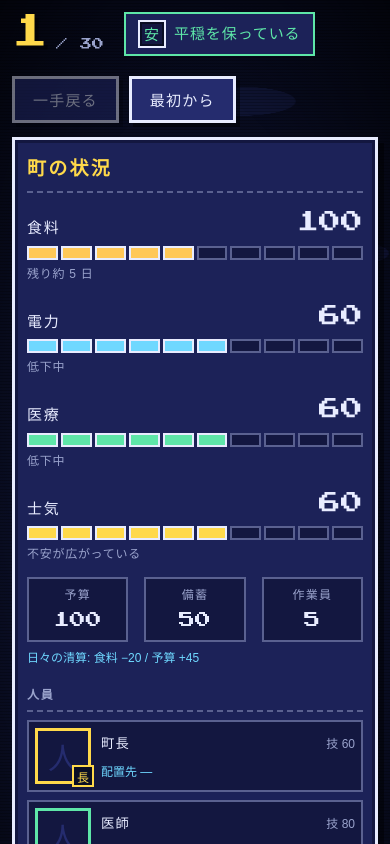
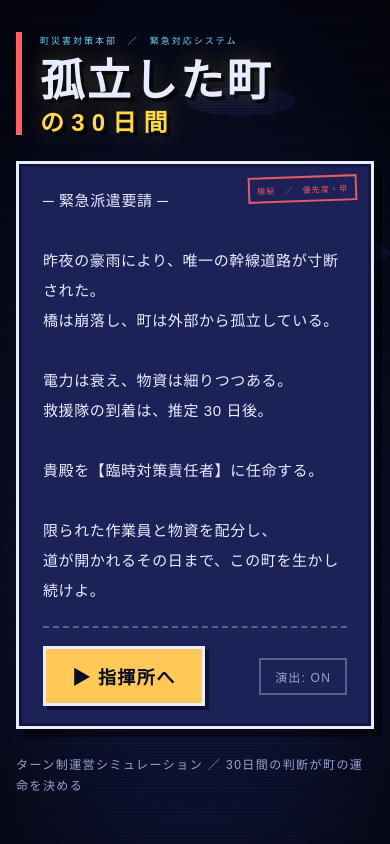
Before and after one commit to ivgtr/tozasareta-machi, a React (Vite) app: page / in a window 390 px wide. Shown: the top 844 px of the page. Built offline with nearby package versions, Linux system fonts and the light colour scheme; a web font is replaced by a local one.

Commit message:
feat(p7): 画面とセッション（ブリーフィング風タイトル、新規/再開、エンディングからタイトルへ、終了時セーブクリア、演出ON/OFF設定）

```diff
--- a/src/ui/App.tsx
+++ b/src/ui/App.tsx
@@ -1,10 +1,37 @@
+import { useState } from 'react'
 import { StoreProvider } from './StoreProvider'
+import { useStore } from './store-context'
+import { randomSeed } from './store'
 import { PlayScreen } from './screens/PlayScreen'
+import { TitleScreen } from './screens/TitleScreen'
+
+type Screen = 'title' | 'play'
+
+function Root() {
+  const [screen, setScreen] = useState<Screen>('title')
+  const { store, dispatch } = useStore()
+
+  const hasProgress = store.state.report.length > 0 || store.state.day > 1
+  const canResume = hasProgress && store.state.phase === 'planning'
+
+  const newGame = () => {
+    if (hasProgress && !window.confirm('新しいゲームを始めますか？現在の進行は失われます。')) return
+    dispatch({ type: 'newGame', seed: randomSeed() })
+    setScreen('play')
+  }
+  const resume = () => setScreen('play')
+  const backToTitle = () => setScreen('title')
+
+  if (screen === 'title') {
+    return <TitleScreen onNewGame={newGame} onResume={resume} canResume={canResume} />
+  }
+  return <PlayScreen onExit={backToTitle} />
+}
 
 export function App() {
   return (
     <StoreProvider>
-      <PlayScreen />
+      <Root />
     </StoreProvider>
   )
 }
--- a/src/ui/StoreProvider.tsx
+++ b/src/ui/StoreProvider.tsx
@@ -1,6 +1,6 @@
 import { useEffect, useReducer, type ReactNode } from 'react'
 import type { StoreState } from './store'
-import { loadStore, randomSeed, saveStore, storeReducer } from './store'
+import { clearSave, loadStore, randomSeed, saveStore, storeReducer } from './store'
 import { StoreContext } from './store-context'
 import { createInitialState } from '../game/state'
 
@@ -11,7 +11,8 @@ function initStore(): StoreState {
 export function StoreProvider({ children }: { children: ReactNode }) {
   const [store, dispatch] = useReducer(storeReducer, undefined, initStore)
   useEffect(() => {
-    saveStore(store)
+    if (store.state.phase === 'ended') clearSave()
+    else saveStore(store)
   }, [store])
   return <StoreContext.Provider value={{ store, dispatch }}>{children}</StoreContext.Provider>
 }
--- a/src/ui/components/EndingOverlay.tsx
+++ b/src/ui/components/EndingOverlay.tsx
@@ -1,23 +1,33 @@
-import type { GameState } from '../../game/types'
+import type { Ending, GameState } from '../../game/types'
 import { BALANCE } from '../../game/data/balance'
 import { artSpec } from '../art/manifest'
 import { PixelArt } from '../art/PixelArt'
 import { PixelButton } from './PixelButton'
 
+const ENDING_FLAVOR: Record<Ending, string> = {
+  full_recovery: '町は光を取り戻した。あなたの30日間は、奇跡として語り継がれるだろう。',
+  managed_sacrifice: '町は存続した。だが、その代償は決して小さくなかった。',
+  self_governance: '復旧は遅れた。だが町は、何にも代えがたい結びつきを手に入れた。',
+  collapse: '町は静まり返った。あなたの30日間は、途中で途絶えた。',
+}
+
 interface EndingOverlayProps {
   state: GameState
   onRestart: () => void
+  onBackToTitle: () => void
 }
 
-export function EndingOverlay({ state, onRestart }: EndingOverlayProps) {
+export function EndingOverlay({ state, onRestart, onBackToTitle }: EndingOverlayProps) {
   if (state.phase !== 'ended' || !state.ending) return null
-  const spec = artSpec('ending', state.ending)
+  const ending = state.ending
+  const spec = artSpec('ending', ending)
   const reached = Math.min(state.day - 1, BALANCE.days)
   return (
     <div className="ending-overlay" role="dialog" aria-modal="true">
       <div className="ending-overlay__card">
-        <PixelArt kind="ending" id={state.ending} />
-        <h2 className="ending-overlay__title">{spec?.label ?? state.ending}</h2>
+        <PixelArt kind="ending" id={ending} />
+        <h2 className="ending-overlay__title">{spec?.label ?? ending}</h2>
+        <p className="ending-overlay__flavor">{ENDING_FLAVOR[ending]}</p>
         <dl className="ending-overlay__stats">
           <div>
             <dt>到達</dt>
@@ -32,9 +42,12 @@ export function EndingOverlay({ state, onRestart }: EndingOverlayProps) {
             <dd>{state.flags.cooperation}</dd>
           </div>
         </dl>
-        <PixelButton primary onClick={onRestart}>
-          もう一度
-        </PixelButton>
+        <div className="ending-overlay__actions">
+          <PixelButton primary onClick={onRestart}>
+            もう一度
+          </PixelButton>
+          <PixelButton onClick={onBackToTitle}>タイトルへ</PixelButton>
+        </div>
       </div>
     </div>
   )
--- a/src/ui/screens/PlayScreen.tsx
+++ b/src/ui/screens/PlayScreen.tsx
@@ -82,7 +82,7 @@ function DayBoard({
   )
 }
 
-export function PlayScreen() {
+export function PlayScreen({ onExit }: { onExit: () => void }) {
   const { store, dispatch } = useStore()
   const state: GameState = store.state
   const { pb, start, skip } = usePlayback()
@@ -144,6 +144,7 @@ export function PlayScreen() {
         <EndingOverlay
           state={state}
           onRestart={() => dispatch({ type: 'newGame', seed: randomSeed() })}
+          onBackToTitle={onExit}
         />
       )}
     </div>
--- /dev/null
+++ b/src/ui/screens/TitleScreen.tsx
@@ -0,0 +1,65 @@
+import { BALANCE } from '../../game/data/balance'
+import { useSettings, updateSettings } from '../settings'
+import { AmbientBackdrop } from '../components/AmbientBackdrop'
+import { PixelButton } from '../components/PixelButton'
+import { TypeText } from '../components/TypeText'
+import '../styles/title.css'
+
+const BRIEFING = `─ 緊急派遣要請 ─
+
+昨夜の豪雨により、唯一の幹線道路が寸断された。
+橋は崩落し、町は外部から孤立している。
+
+電力は衰え、物資は細りつつある。
+救援隊の到着は、推定 ${BALANCE.days} 日後。
+
+貴殿を【臨時対策責任者】に任命する。
+
+限られた作業員と物資を配分し、
+道が開かれるその日まで、この町を生かし続けよ。`
+
+interface TitleScreenProps {
+  onNewGame: () => void
+  onResume: () => void
+  canResume: boolean
+}
+
+export function TitleScreen({ onNewGame, onResume, canResume }: TitleScreenProps) {
+  const settings = useSettings()
+  return (
+    <div className="title">
+      <AmbientBackdrop morale={60} />
+      <header className="title__header">
+        <p className="title__system">町災害対策本部 ／ 緊急対応システム</p>
+        <h1 className="title__name">
+          孤立した町
+          <span className="title__name-sub">の30日間</span>
+        </h1>
+      </header>
+
+      <div className="title__dispatch">
+        <p className="title__classification">極秘 ／ 優先度・甲</p>
+        <pre className="title__briefing">
+          <TypeText text={BRIEFING} speed={16} />
+        </pre>
+        <div className="title__actions">
+          <PixelButton primary onClick={onNewGame}>
+            ▶ 指揮所へ
+          </PixelButton>
+          {canResume ? <PixelButton onClick={onResume}>続きから</PixelButton> : null}
+          <button
+            type="button"
+            className="title__motion"
+            onClick={() => updateSettings({ animations: !settings.animations })}
+          >
+            演出: {settings.animations ? 'ON' : 'OFF'}
+          </button>
+        </div>
+      </div>
+
+      <p className="title__hint">
+        ターン制運営シミュレーション ／ {BALANCE.days}日間の判断が町の運命を決める
+      </p>
+    </div>
+  )
+}
--- /dev/null
+++ b/src/ui/settings.ts
@@ -0,0 +1,53 @@
+import { useSyncExternalStore } from 'react'
+
+export interface Settings {
+  animations: boolean
+}
+
+const KEY = 'tozasareta-machi:settings'
+const DEFAULT: Settings = { animations: true }
+
+function loadSettings(): Settings {
+  try {
+    if (typeof localStorage === 'undefined') return DEFAULT
+    const raw = localStorage.getItem(KEY)
+    if (raw) return { ...DEFAULT, ...(JSON.parse(raw) as Partial<Settings>) }
+  } catch {
+    return DEFAULT
+  }
+  return DEFAULT
+}
+
+let current: Settings = loadSettings()
+const listeners = new Set<() => void>()
+
+export function getSettings(): Settings {
+  return current
+}
+
+export function updateSettings(patch: Partial<Settings>): void {
+  current = { ...current, ...patch }
+  try {
+    if (typeof localStorage !== 'undefined') localStorage.setItem(KEY, JSON.stringify(current))
+  } catch {
+    /* 無視 */
+  }
+  listeners.forEach((l) => l())
+}
+
+function subscribe(listener: () => void): () => void {
+  listeners.add(listener)
+  return () => {
+    listeners.delete(listener)
+  }
+}
+
+export function useSettings(): Settings {
+  return useSyncExternalStore(subscribe, getSettings)
+}
+
+export function reducedMotion(): boolean {
+  const systemPrefersReduce =
+    typeof matchMedia !== 'undefined' && matchMedia('(prefers-reduced-motion: reduce)').matches
+  return systemPrefersReduce || !getSettings().animations
+}
--- a/src/ui/styles/play.css
+++ b/src/ui/styles/play.css
@@ -454,6 +454,19 @@
   color: var(--gold);
 }
 
+.ending-overlay__flavor {
+  margin: 0;
+  font-size: var(--fs-body);
+  line-height: 1.9;
+  color: var(--ink);
+}
+
+.ending-overlay__actions {
+  display: flex;
+  justify-content: center;
+  gap: 14px;
+}
+
 .ending-overlay__stats {
   display: flex;
   justify-content: center;
--- /dev/null
+++ b/src/ui/styles/title.css
@@ -0,0 +1,131 @@
+.title {
+  position: relative;
+  z-index: 1;
+  min-height: 100%;
+  max-width: 860px;
+  margin: 0 auto;
+  width: 100%;
+  padding: 48px 24px 32px;
+  display: flex;
+  flex-direction: column;
+  gap: 26px;
+}
+
+.title__header {
+  border-left: 6px solid var(--red);
+  padding-left: 18px;
+}
+
+.title__system {
+  margin: 0 0 10px;
+  font-family: var(--font-pixel);
+  font-size: 9px;
+  letter-spacing: 0.22em;
+  color: var(--cyan);
+  animation: flicker 6s steps(1) infinite;
+}
+
+.title__name {
+  margin: 0;
+  font-family: var(--font-body);
+  font-size: clamp(44px, 8vw, 84px);
+  font-weight: 900;
+  line-height: 1.05;
+  letter-spacing: 0.06em;
+  color: var(--ink);
+  text-shadow:
+    4px 4px 0 rgba(0, 0, 0, 0.6),
+    0 0 24px rgba(255, 217, 74, 0.28);
+}
+
+.title__name-sub {
+  display: block;
+  font-size: clamp(24px, 4vw, 40px);
+  color: var(--gold);
+  letter-spacing: 0.3em;
+  margin-top: 6px;
+}
+
+.title__dispatch {
+  position: relative;
+  background: var(--night-700);
+  border: 3px solid var(--frame-hi);
+  box-shadow:
+    inset 0 0 0 3px var(--night-800),
+    8px 8px 0 rgba(0, 0, 0, 0.5);
+  padding: 22px 24px 20px;
+}
+
+.title__classification {
+  position: absolute;
+  top: 12px;
+  right: 14px;
+  margin: 0;
+  font-family: var(--font-pixel);
+  font-size: 8px;
+  letter-spacing: 0.14em;
+  color: var(--red);
+  border: 2px solid var(--red);
+  padding: 4px 7px;
+  transform: rotate(-2deg);
+  opacity: 0.9;
+}
+
+.title__briefing {
+  margin: 0 0 20px;
+  min-height: 300px;
+  font-family: var(--font-body);
+  font-size: 16px;
+  line-height: 2;
+  white-space: pre-wrap;
+  color: var(--ink);
+  letter-spacing: 0.04em;
+}
+
+.title__actions {
+  display: flex;
+  align-items: center;
+  gap: 14px;
+  flex-wrap: wrap;
+  border-top: 2px dashed var(--frame-lo);
+  padding-top: 18px;
+}
+
+.title__actions .pixel-button--primary {
+  font-size: 18px;
+  padding: 14px 26px;
+  animation: flicker 3.5s steps(1) infinite;
+}
+
+.title__motion {
+  margin-left: auto;
+  background: none;
+  border: 2px solid var(--frame-lo);
+  color: var(--ink-dim);
+  padding: 8px 14px;
+  font-size: var(--fs-small);
+  letter-spacing: 0.1em;
+  cursor: pointer;
+}
+
+.title__motion:hover {
+  border-color: var(--frame-hi);
+  color: var(--ink);
+}
+
+.title__hint {
+  margin: 0;
+  font-size: var(--fs-small);
+  letter-spacing: 0.12em;
+  color: var(--ink-dim);
+}
+
+@media (max-width: 700px) {
+  .title {
+    padding: 32px 16px 24px;
+  }
+  .title__briefing {
+    min-height: 0;
+    font-size: 15px;
+  }
+}
```
Also changed, not shown: src/ui/components/TypeText.tsx (+2 -5 lines), src/ui/hooks/usePlayback.ts (+2 -5 lines), 1 other file (tests, documents, lock files or other folders).
